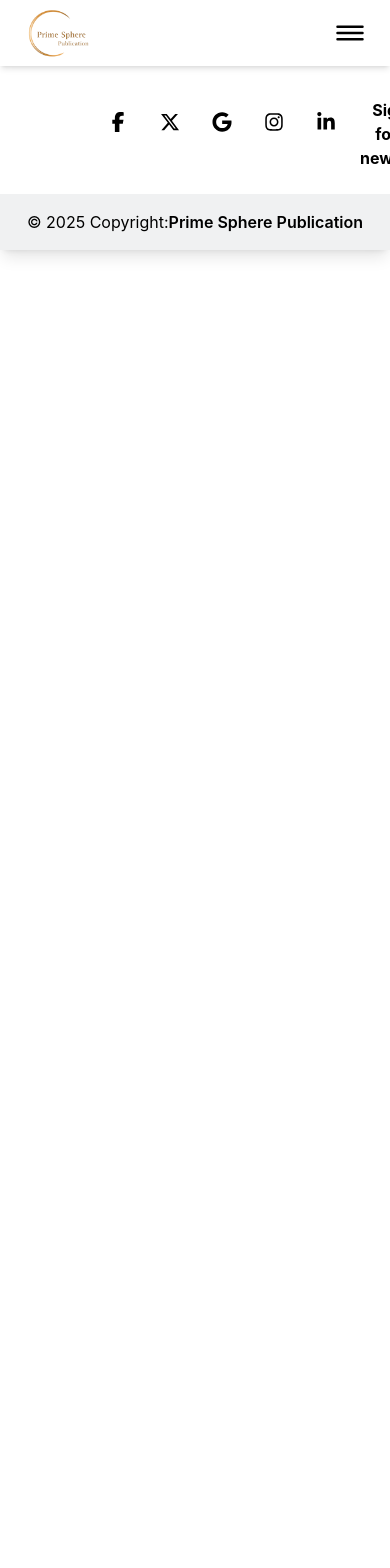
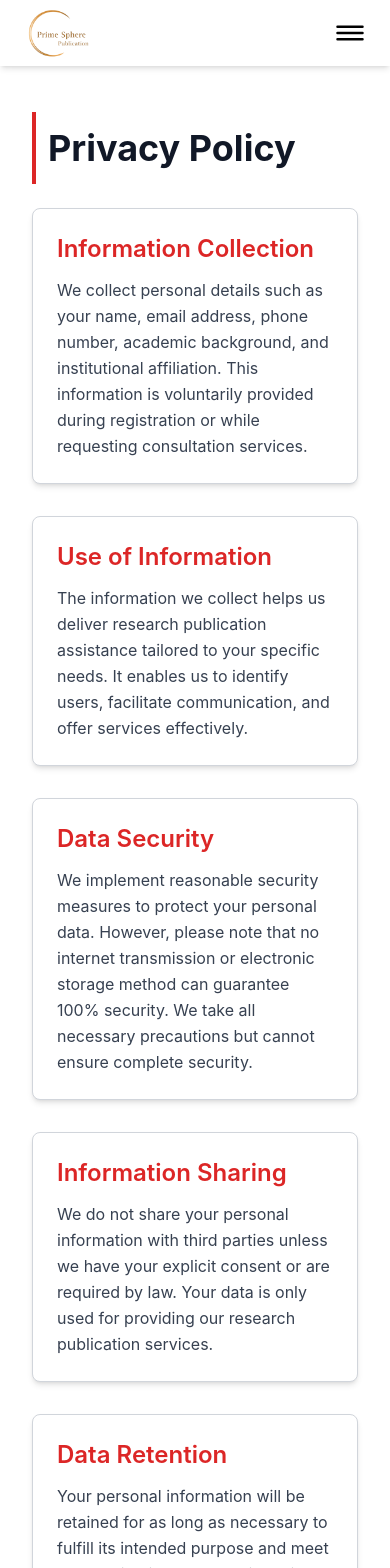
Before and after one commit to rohanh007/primespherepublication, a React (Create React App) app: page /privacy-policy in a window 390 px wide. Shown: the top 1568 px of the page. Before the commit the page ends 844 px from the top, so only its background shows below. Built offline with nearby package versions, Linux system fonts and the light colour scheme.

Commit message:
Create, design,make responsive Privacypolicy component

```diff
--- a/src/Components/Publications/PrivacyPolicy.jsx
+++ b/src/Components/Publications/PrivacyPolicy.jsx
@@ -1,8 +1,60 @@
-const PrivacyPolicy=()=>{
-    return(
-        <div>
+import React from "react";
 
-        </div>
-    )
-}
+const PrivacyPolicy = () => {
+  const privacyContent = [
+    {
+      title: "Information Collection",
+      description: `We collect personal details such as your name, email address, phone number, academic background, and institutional affiliation. This information is voluntarily provided during registration or while requesting consultation services.`,
+    },
+    {
+      title: "Use of Information",
+      description: `The information we collect helps us deliver research publication assistance tailored to your specific needs. It enables us to identify users, facilitate communication, and offer services effectively.`,
+    },
+    {
+      title: "Data Security",
+      description: `We implement reasonable security measures to protect your personal data. However, please note that no internet transmission or electronic storage method can guarantee 100% security. We take all necessary precautions but cannot ensure complete security.`,
+    },
+    {
+      title: "Information Sharing",
+      description: `We do not share your personal information with third parties unless we have your explicit consent or are required by law. Your data is only used for providing our research publication services.`,
+    },
+    {
+      title: "Data Retention",
+      description: `Your personal information will be retained for as long as necessary to fulfill its intended purpose and meet legal obligations. Once this period has passed, we ensure your data is securely deleted or anonymized.`,
+    },
+    {
+      title: "Cookies and Tracking",
+      description: `Our website may use cookies or similar technologies to improve user experience and collect non-personal data such as browser type and IP address. You can adjust your browser settings to disable cookies if preferred.`,
+    },
+    {
+      title: "Third-Party Links",
+      description: `Our website may include links to third-party sites. We are not responsible for the privacy practices of these external sites. We recommend reviewing their privacy policies before providing any personal information.`,
+    },
+    {
+      title: "Policy Updates",
+      description: `We reserve the right to update or amend this Privacy Policy at any time. Changes will be reflected on this page, and the updated policy will take effect immediately upon publication.`,
+    },
+  ];
+
+  return (
+    <div className="w-full px-8 py-12 pt-28">
+      <div className="py-4 border-l-4 border-l-red-600 pl-3 mb-6">
+        <h1 className="text-4xl font-bold text-gray-900">Privacy Policy</h1>
+      </div>
+
+      <div className="flex flex-col gap-8">
+        {privacyContent.map((section, index) => (
+          <div
+            key={index}
+            className="bg-white p-6 rounded-lg shadow-md border border-gray-300"
+          >
+            <h2 className="text-2xl font-semibold text-red-600">{section.title}</h2>
+            <p className="text-base text-gray-700 leading-relaxed mt-3">{section.description}</p>
+          </div>
+        ))}
+      </div>
+    </div>
+  );
+};
+
 export default PrivacyPolicy;
```
